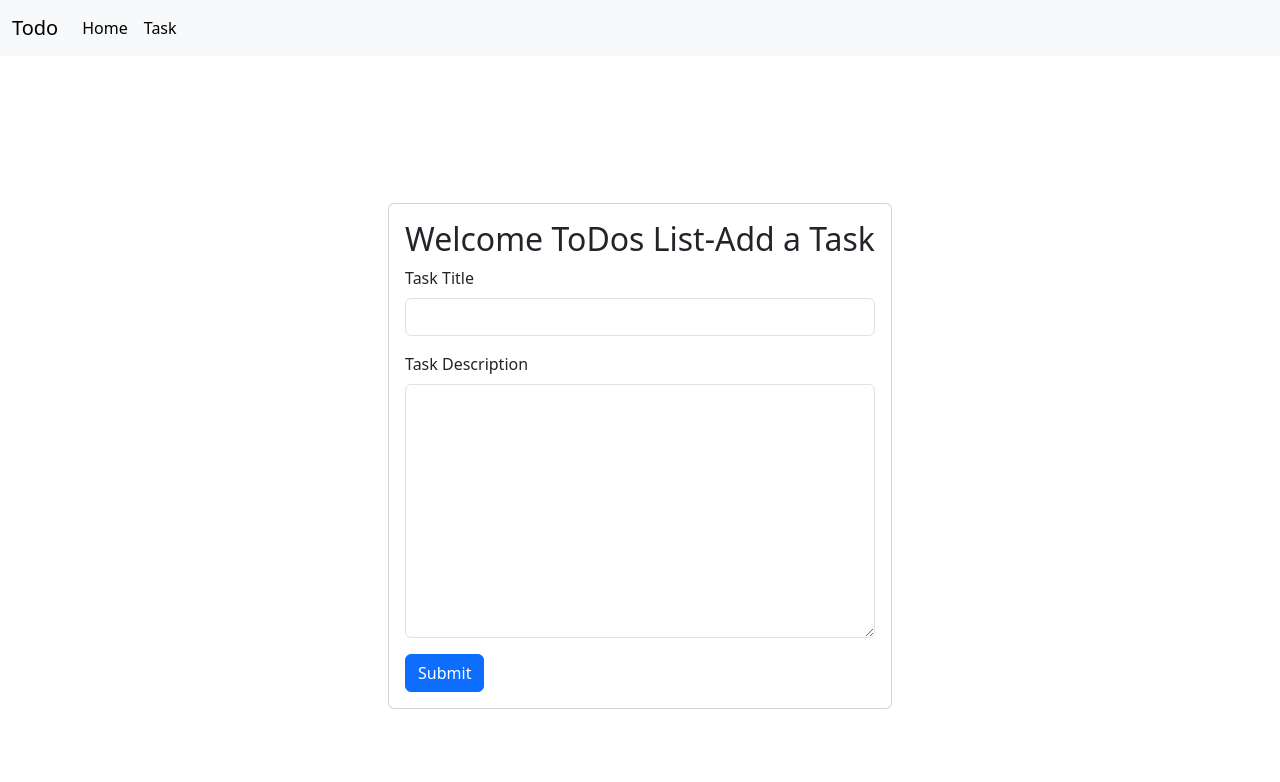
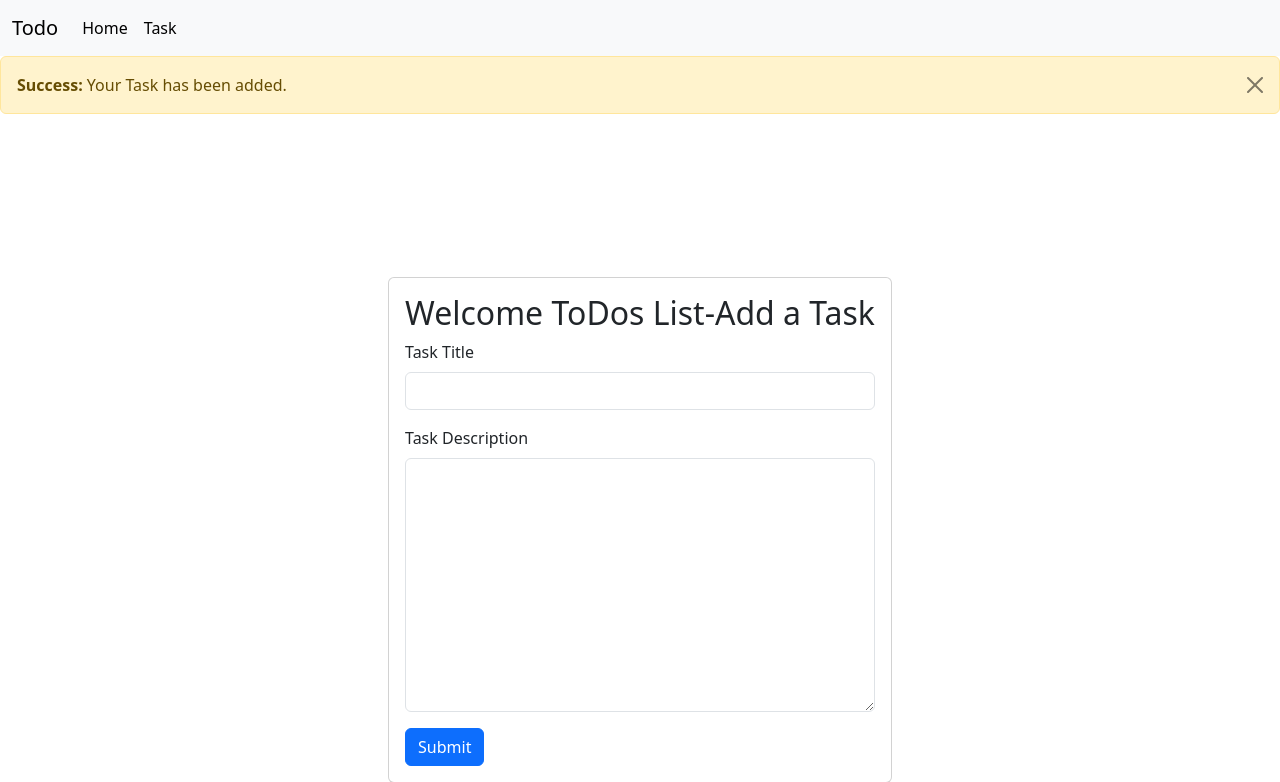
Before and after one commit to Arkimedij/todolist, a Django app: page / in a window 1280 px wide. Shown: the top 782 px of the page. Before the commit the page ends 709 px from the top, so only its background shows below. Run offline with Django 4.2, Linux system fonts and the light colour scheme.

Commit message:
first commit

```diff
--- a/todolist/todoapp/templates/home.html
+++ b/todolist/todoapp/templates/home.html
@@ -27,12 +27,20 @@
           </div>
         </div>
       </nav>
-      {% if success %}
+    {% if success %}
       <div class="alert alert-success alert-dismissible fade show" role="alert">
         <strong>Success:</strong> Your Task has been added.
         <button type="button" class="btn-close" data-bs-dismiss="alert" aria-label="Close"></button>
       </div>
-      {% endif %}
+
+    {% else %}
+      <div class="alert alert-warning alert-dismissible fade show" role="alert">
+        <strong>Success:</strong> Your Task has been added.
+        <button type="button" class="btn-close" data-bs-dismiss="alert" aria-label="Close"></button>
+      </div>
+
+    {% endif %}
+
 
       <div class="container d-flex align-items-center justify-content-center vh-100">
         <div class="card">
--- a/todolist/todoapp/templates/task.html
+++ b/todolist/todoapp/templates/task.html
@@ -47,7 +47,6 @@
             <tbody>
                 <tr>
 
-
                 </tr>
             </tdbody>
 
--- a/todolist/todoapp/views.py
+++ b/todolist/todoapp/views.py
@@ -11,6 +11,7 @@ def home(request):
         details = Task(taskTitle=title,taskdesc=desc)
         details.save()
         context = {'success' : True}
+
     return render(request,'home.html',context)
 
 def task(request):
```
Also changed, not shown: todolist/db.sqlite3.
